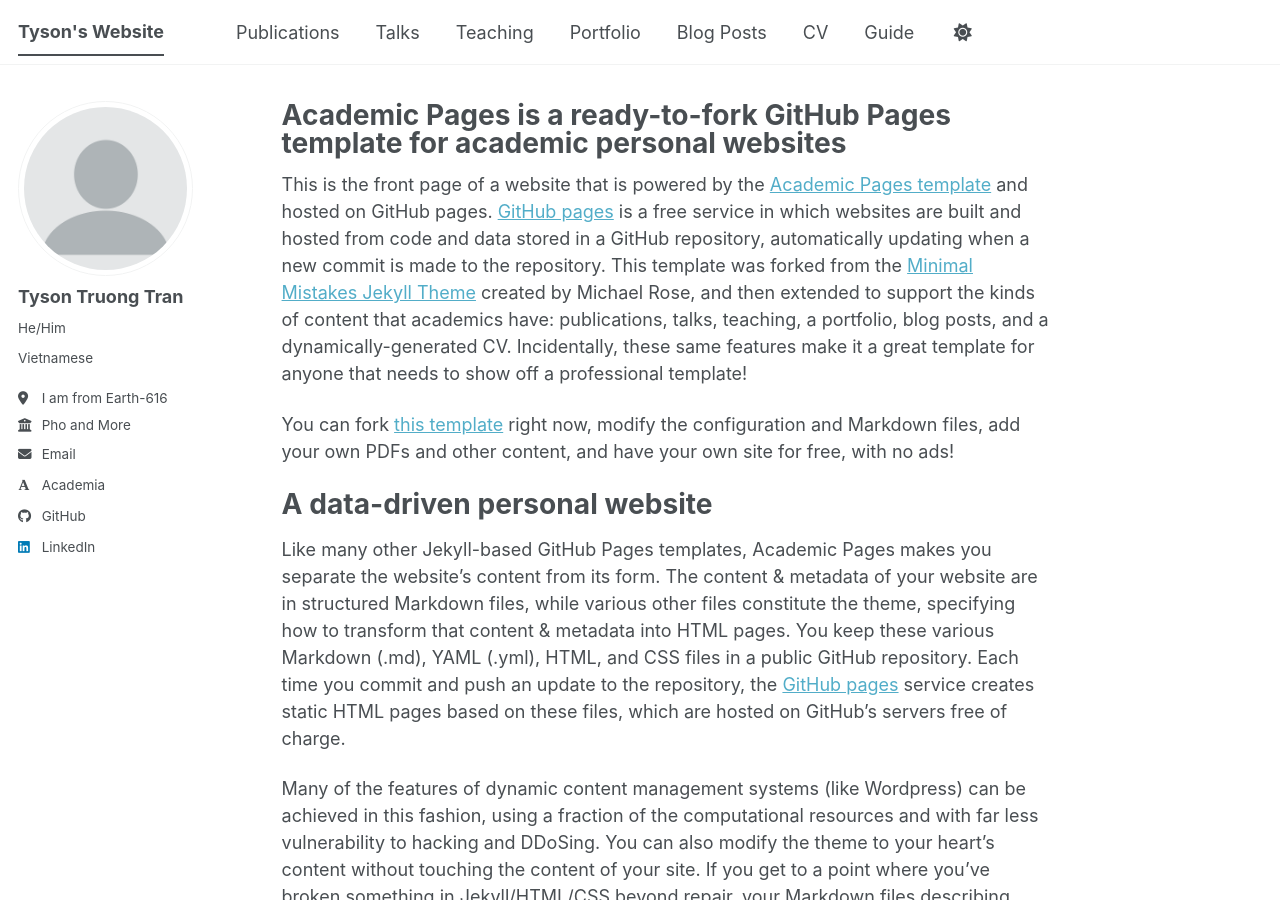
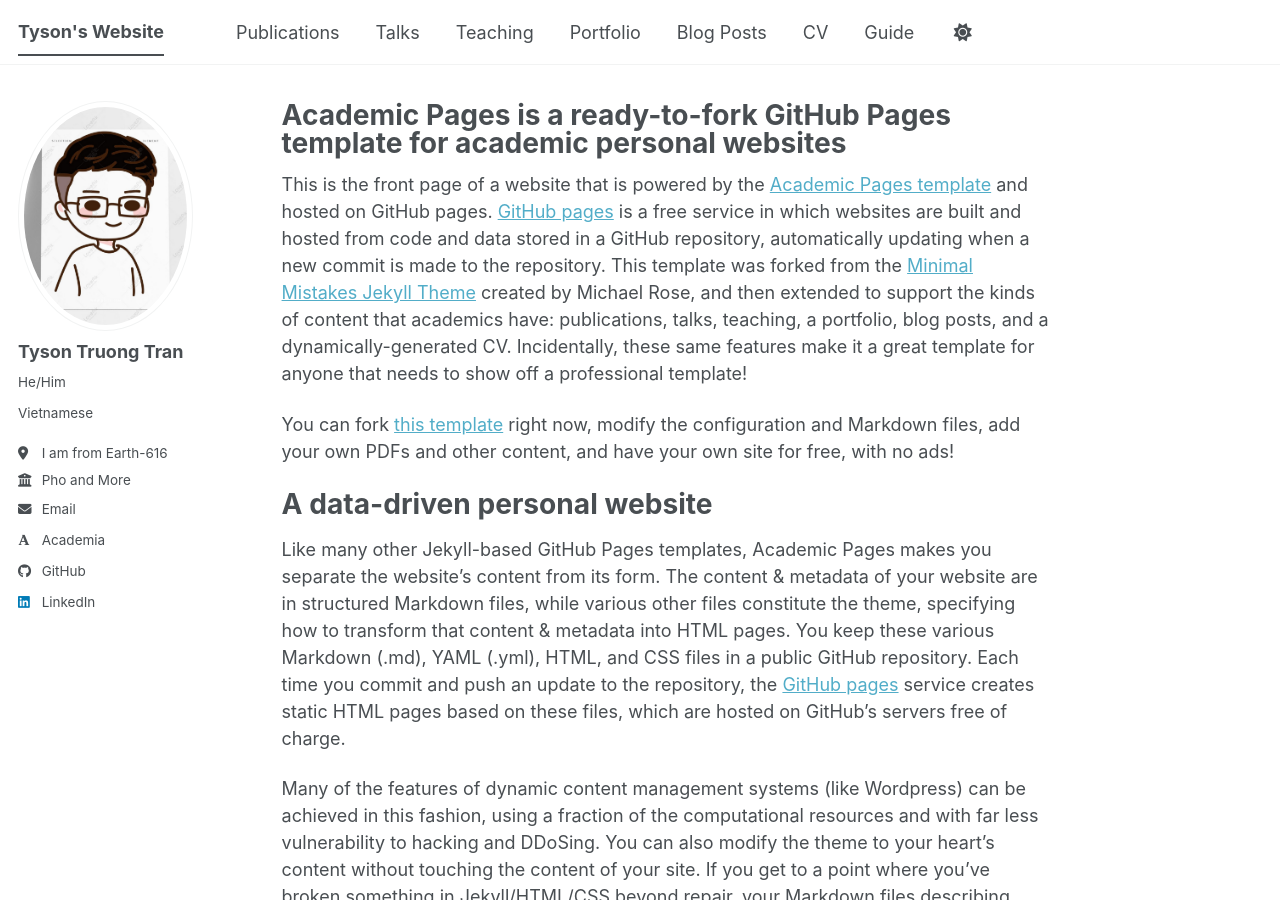
Before and after one commit to xTekz0x/tekz0.github.io, a Jekyll site: the page built from _pages/about.md, in a window 1280 px wide and 900 px high. Built offline with Jekyll 4.4.1, drawn with Linux system fonts in a browser that asks for light colours; some web fonts are replaced; a script bundle is joined from its source files by our own code; library files that are not in the unit come from our copies.

Commit message:
Update _config.yml

```diff
--- a/_config.yml
+++ b/_config.yml
@@ -23,7 +23,7 @@
 #               Additional customization can be done by editing /_includes/author-profile.html
 author:
   # Biographic information
-  avatar           : "profile.png"
+  avatar           : "F360502B-AE9F-4A4B-95D6-763EA9896478_1_105_c.jpeg"
   name             : "Tyson Truong Tran"
   pronouns         : "He/Him"
   bio              : "Vietnamese"
```
